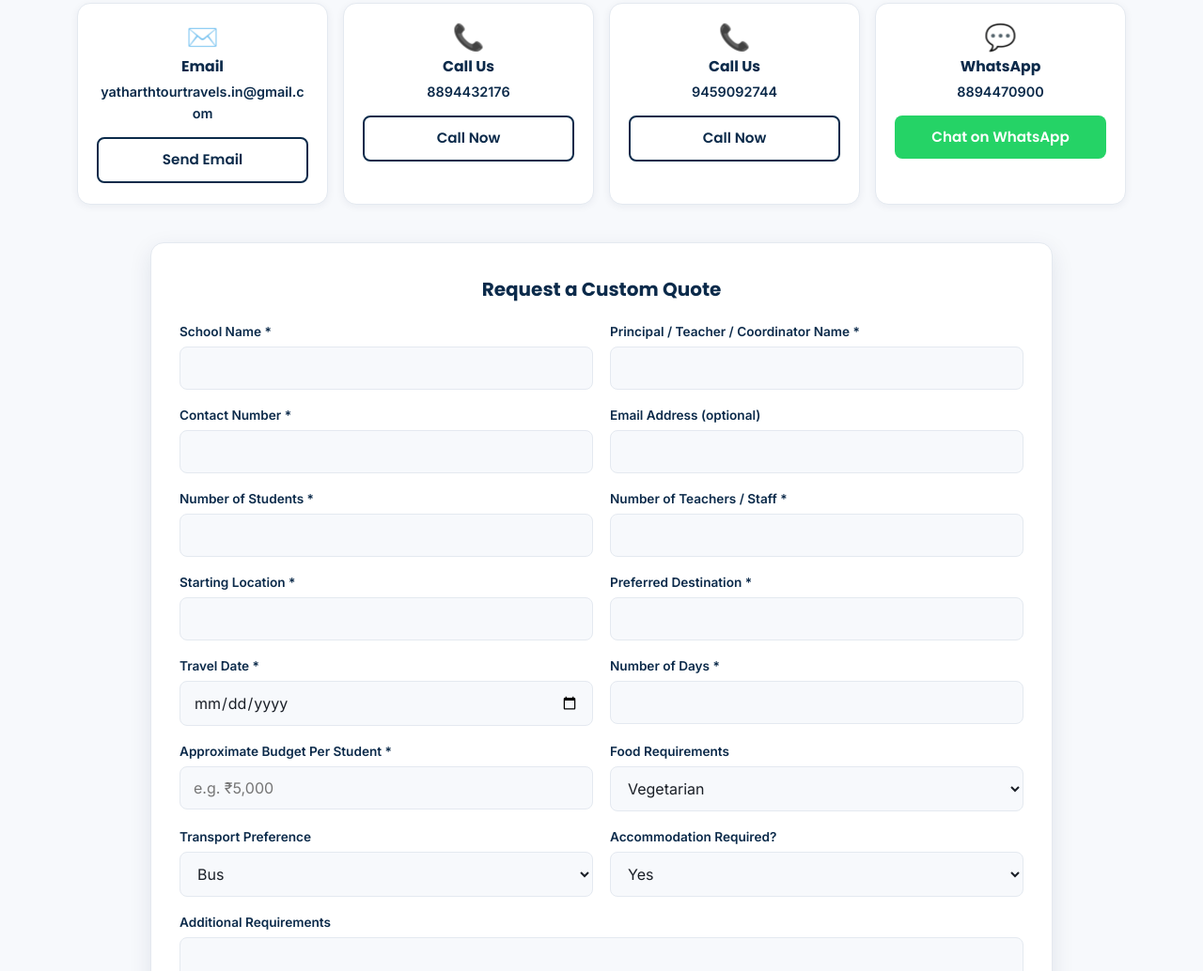
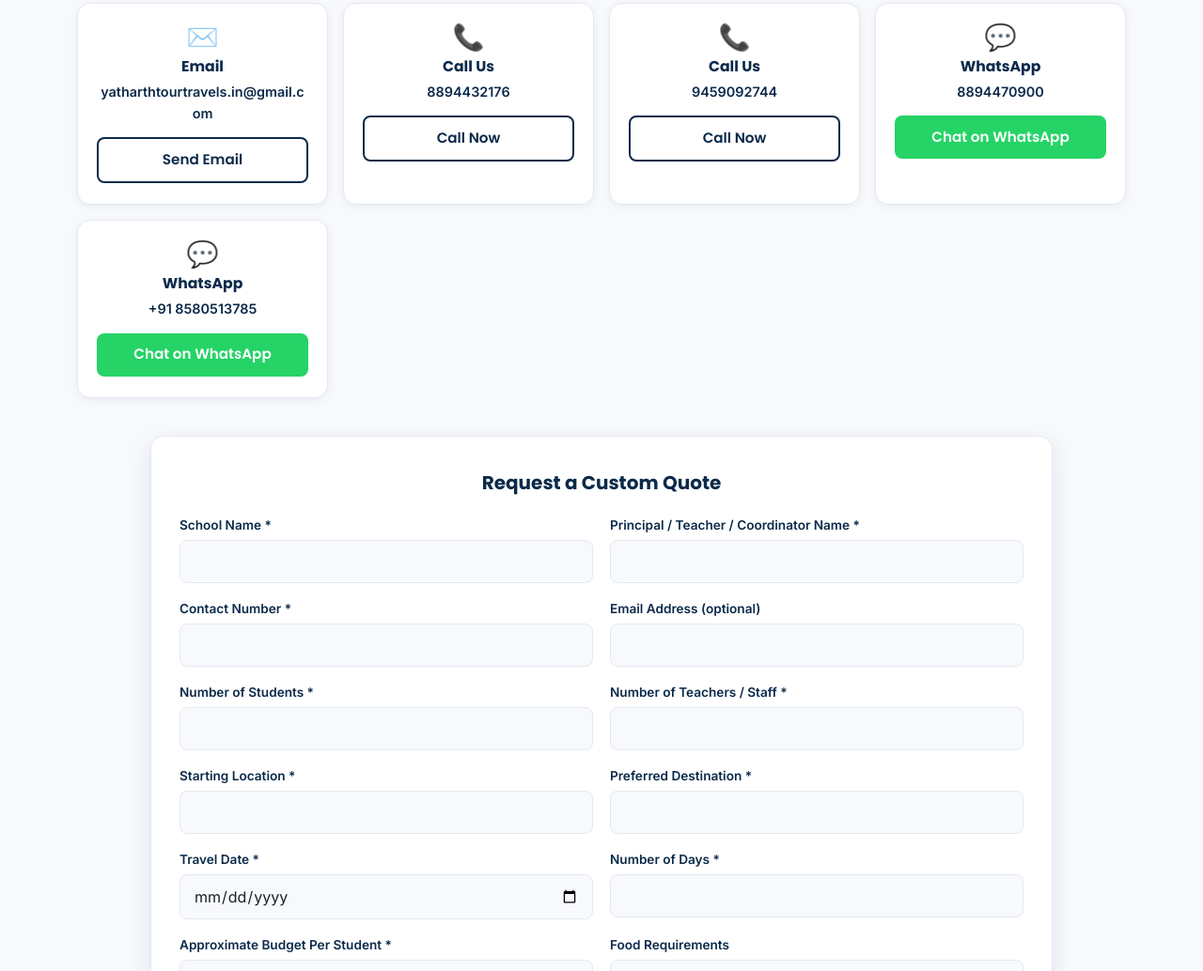
Before and after one commit to yatharthtourtravels/school, a website with bundled scripts: page index.html in a window 1280 px wide. Shown: the part 10628-11662 px from the top of the page at 94% size. Built offline with nearby package versions, Linux system fonts and the light colour scheme; files whose address does not match are found by name.

Commit message:
Update index.html

```diff
--- a/index.html
+++ b/index.html
@@ -816,6 +816,13 @@
           <p>8894470900</p>
           <a href="https://wa.me/918894470900" target="_blank" rel="noopener" class="btn btn-whatsapp btn-block" data-i18n="contact_wa_btn">Chat on WhatsApp</a>
         </div>
+
+        <div class="contact-card">
+          <div class="contact-icon">💬</div>
+          <h3>WhatsApp</h3>
+          <p>+91 8580513785</p>
+          <a href="https://wa.me/918580513785" target="_blank" rel="noopener" class="btn btn-whatsapp btn-block">Chat on WhatsApp</a>
+        </div>
       </div>
 
       <form id="quoteForm" class="quote-form" novalidate>
```
